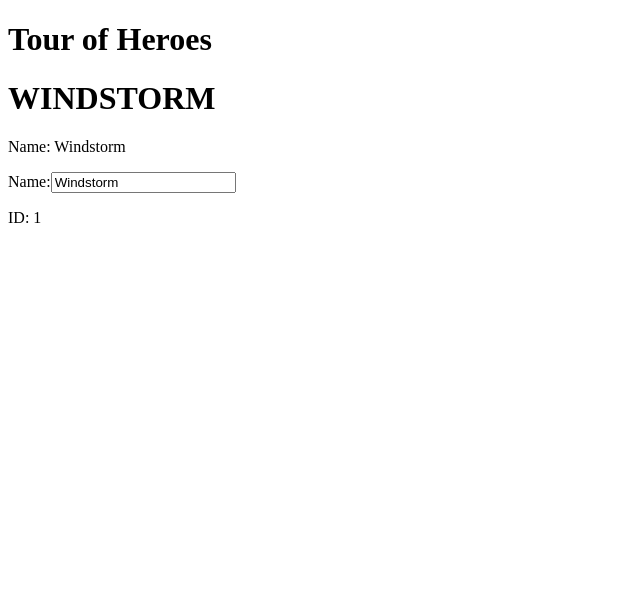
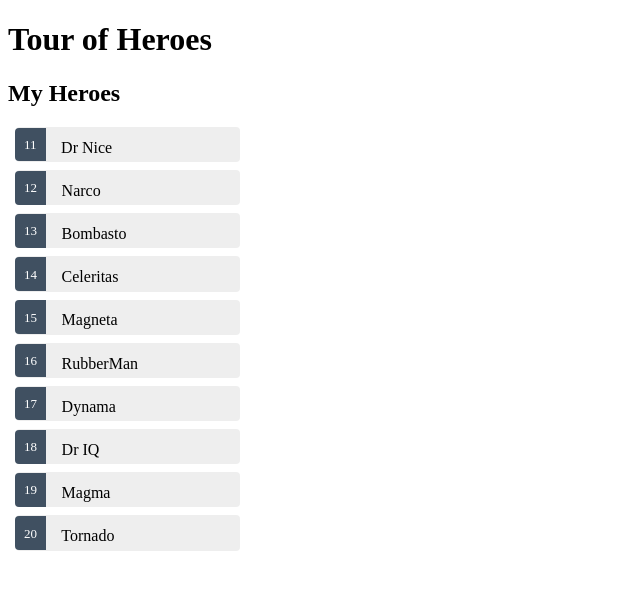
Before and after one commit to timwaldron/tour-of-heroes-app, an Angular app: page / in a window 1280 px wide. Shown: the top 590 px of the page, without its empty margins (0-640 px from the left). Built offline with nearby package versions, Linux system fonts and the light colour scheme.

Commit message:
Created mock heroes and generated hero-detail component

```diff
--- a/src/app/app.module.ts
+++ b/src/app/app.module.ts
@@ -4,11 +4,13 @@
 
 import { AppComponent } from './app.component';
 import { HeroesComponent } from './heroes/heroes.component';
+import { HeroDetailComponent } from './hero-detail/hero-detail.component';
 
 @NgModule({
   declarations: [
     AppComponent,
-    HeroesComponent
+    HeroesComponent,
+    HeroDetailComponent
   ],
   imports: [
     BrowserModule,
--- /dev/null
+++ b/src/app/hero-detail/hero-detail.component.html
@@ -0,0 +1 @@
+<p>hero-detail works!</p>
--- /dev/null
+++ b/src/app/hero-detail/hero-detail.component.ts
@@ -0,0 +1,15 @@
+import { Component, OnInit } from '@angular/core';
+
+@Component({
+  selector: 'app-hero-detail',
+  templateUrl: './hero-detail.component.html',
+  styleUrls: ['./hero-detail.component.css']
+})
+export class HeroDetailComponent implements OnInit {
+
+  constructor() { }
+
+  ngOnInit() {
+  }
+
+}
--- a/src/app/heroes/heroes.component.css
+++ b/src/app/heroes/heroes.component.css
@@ -0,0 +1,47 @@
+/*
+  HeroesComponent's private CSS styles
+  Literal copy/paste from the Angular docs...
+*/
+.heroes {
+  margin: 0 0 2em 0;
+  list-style-type: none;
+  padding: 0;
+  width: 15em;
+}
+.heroes li {
+  cursor: pointer;
+  position: relative;
+  left: 0;
+  background-color: #EEE;
+  margin: .5em;
+  padding: .3em 0;
+  height: 1.6em;
+  border-radius: 4px;
+}
+.heroes li:hover {
+  color: #607D8B;
+  background-color: #DDD;
+  left: .1em;
+}
+.heroes li.selected {
+  background-color: #CFD8DC;
+  color: white;
+}
+.heroes li.selected:hover {
+  background-color: #BBD8DC;
+  color: white;
+}
+.heroes .badge {
+  display: inline-block;
+  font-size: small;
+  color: white;
+  padding: 0.8em 0.7em 0 0.7em;
+  background-color:#405061;
+  line-height: 1em;
+  position: relative;
+  left: -1px;
+  top: -4px;
+  height: 1.8em;
+  margin-right: .8em;
+  border-radius: 4px 0 0 4px;
+}
--- a/src/app/heroes/heroes.component.html
+++ b/src/app/heroes/heroes.component.html
@@ -1,7 +1,18 @@
 <div>
-  <h1>{{ hero.name | uppercase }}</h1>
-  <p>Name: {{ hero.name }}</p>
-  <label name="heroName">Name:</label>
-  <input type="text" name="heroName" [(ngModel)]="hero.name">
-  <p>ID: {{ hero.id }}</p>
+  <div *ngIf="selectedHero">
+    <h1>{{ selectedHero.name | uppercase }}</h1>
+    <p>ID: {{ selectedHero.id }}</p>
+    <p>Name: {{ selectedHero.name }}</p>
+    <label name="heroName">Name:</label>
+    <input type="text" name="heroName" [(ngModel)]="selectedHero.name">
+  </div>
+
+  <h2>My Heroes</h2>
+  <ul class="heroes">
+    <li *ngFor="let hero of heroes"
+    [class.selected]="hero === selectedHero"
+    (click)="onSelect(hero)">
+      <span class="badge">{{hero.id}}</span> {{hero.name}}
+    </li>
+  </ul>
 </div>
--- a/src/app/heroes/heroes.component.ts
+++ b/src/app/heroes/heroes.component.ts
@@ -1,5 +1,6 @@
 import { Component, OnInit } from '@angular/core';
 import { Hero } from '../hero';
+import { HEROES } from '../mock-heroes';
 
 @Component({
   selector: 'app-heroes',
@@ -13,6 +14,13 @@
     name: 'Windstorm',
   }
 
+  heroes = HEROES;
+  selectedHero: Hero;
+
+  onSelect(hero: Hero): void {
+    this.selectedHero = hero;
+  }
+
   constructor() { }
 
   ngOnInit() {
--- /dev/null
+++ b/src/app/mock-heroes.ts
@@ -0,0 +1,14 @@
+import { Hero } from './hero';
+
+export const HEROES: Hero[] = [
+  { id: 11, name: 'Dr Nice' },
+  { id: 12, name: 'Narco' },
+  { id: 13, name: 'Bombasto' },
+  { id: 14, name: 'Celeritas' },
+  { id: 15, name: 'Magneta' },
+  { id: 16, name: 'RubberMan' },
+  { id: 17, name: 'Dynama' },
+  { id: 18, name: 'Dr IQ' },
+  { id: 19, name: 'Magma' },
+  { id: 20, name: 'Tornado' }
+];
```
Also changed, not shown: src/app/hero-detail/hero-detail.component.css (added), 1 other file (tests, documents, lock files or other folders).
